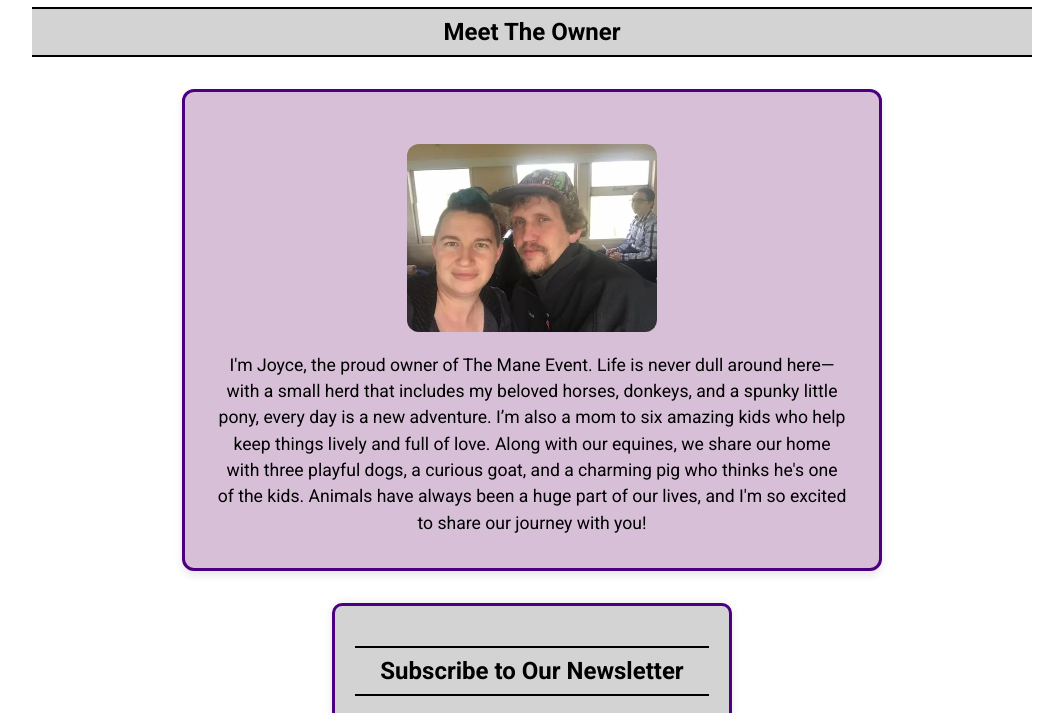
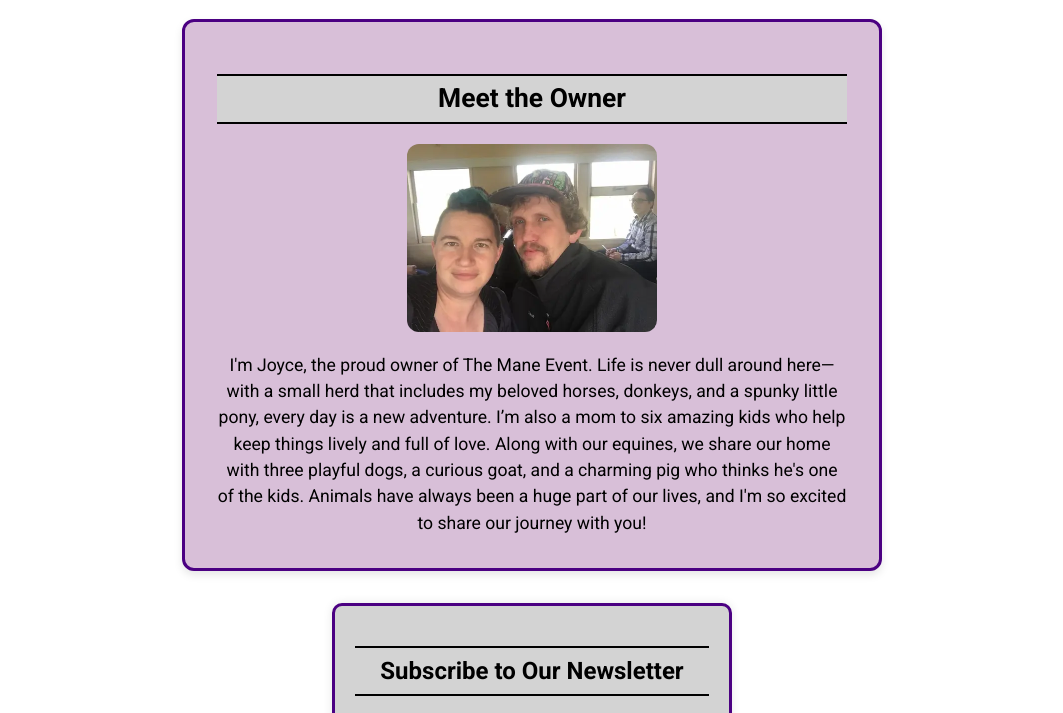
Before and after one commit to jdc1731/wdd131, a website: page final_project/info.html in a window 1280 px wide. Shown: the part 73-786 px from the top of the page, without its empty margins (108-1171 px from the left). Drawn offline with Linux system fonts and the light colour scheme.

Commit message:
maybe now

```diff
--- a/final_project/info.html
+++ b/final_project/info.html
@@ -29,8 +29,8 @@
         </div>
     </header>
     <main>
-        <h2 class="owner">Meet The Owner</h2>
         <section class="about">
+        <h2>Meet the Owner</h2>
         <img src="images/profile.webp" alt="Profile Photo">
         <p class="owner">
             I'm Joyce, the proud owner of The Mane Event. Life is never dull around here—with a small herd that includes my beloved horses, donkeys, and a spunky little pony, every day is a new adventure. I’m also a mom to six amazing kids who help keep things lively and full of love. Along with our equines, we share our home with three playful dogs, a curious goat, and a charming pig who thinks he's one of the kids. Animals have always been a huge part of our lives, and I'm so excited to share our journey with you!
@@ -50,8 +50,8 @@
     <button type="submit">Subscribe</button>
 
   </form>
+  </section>
   </main>
-</section>
 
 
     <footer class="footer-content"><p>&copy; <span id="current-year"></span> &#9822;Joyce Keil | Utah &#9822;</p>
```
